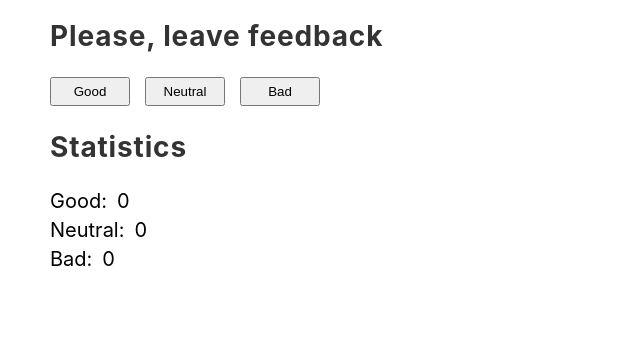
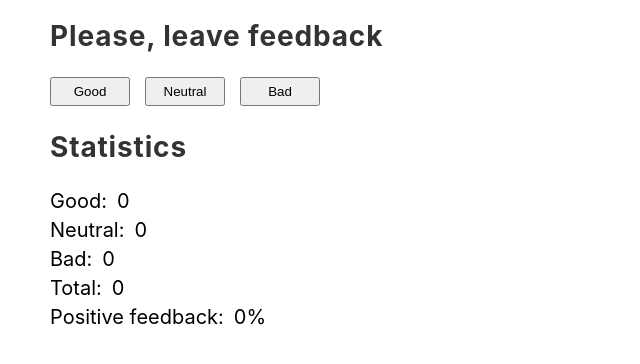
Before and after one commit to myhappyday/goit-react-hw-02-feedback, a React (Create React App) app: page / in a window 1280 px wide. Shown: the top 364 px of the page, without its empty margins (0-640 px from the left). Built offline with nearby package versions, Linux system fonts and the light colour scheme.

Commit message:
Task 1 step 2

```diff
--- a/src/components/App.jsx
+++ b/src/components/App.jsx
@@ -21,10 +21,24 @@ class App extends Component {
     }, 1000);
   };
 
+  countTotalFeedback = () => {
+    return Object.values(this.state).reduce((total, value) => total + value);
+  };
+
+  countPositiveFeedbackPercentage = () => {
+    return (this.state.good * 100) / this.countTotalFeedback();
+  };
+
   render() {
     const { good, neutral, bad } = this.state;
     const options = Object.keys(this.state);
+    const total = this.countTotalFeedback();
+    let percentage = this.countPositiveFeedbackPercentage().toFixed(0);
     // console.log(options);
+
+    if (isNaN(percentage)) {
+      percentage = 0;
+    }
     return (
       <Container>
         <Section title="Please, leave feedback"></Section>
@@ -65,6 +79,14 @@ class App extends Component {
             Bad:
             <span style={{ marginLeft: '10px' }}>{bad}</span>
           </p>
+          <p style={{ marginBottom: '5px', fontSize: '20px' }}>
+            Total:
+            <span style={{ marginLeft: '10px' }}>{total}</span>
+          </p>
+          <p style={{ marginBottom: '5px', fontSize: '20px' }}>
+            Positive feedback:
+            <span style={{ marginLeft: '10px' }}>{percentage}%</span>
+          </p>
         </div>
       </Container>
     );
```
